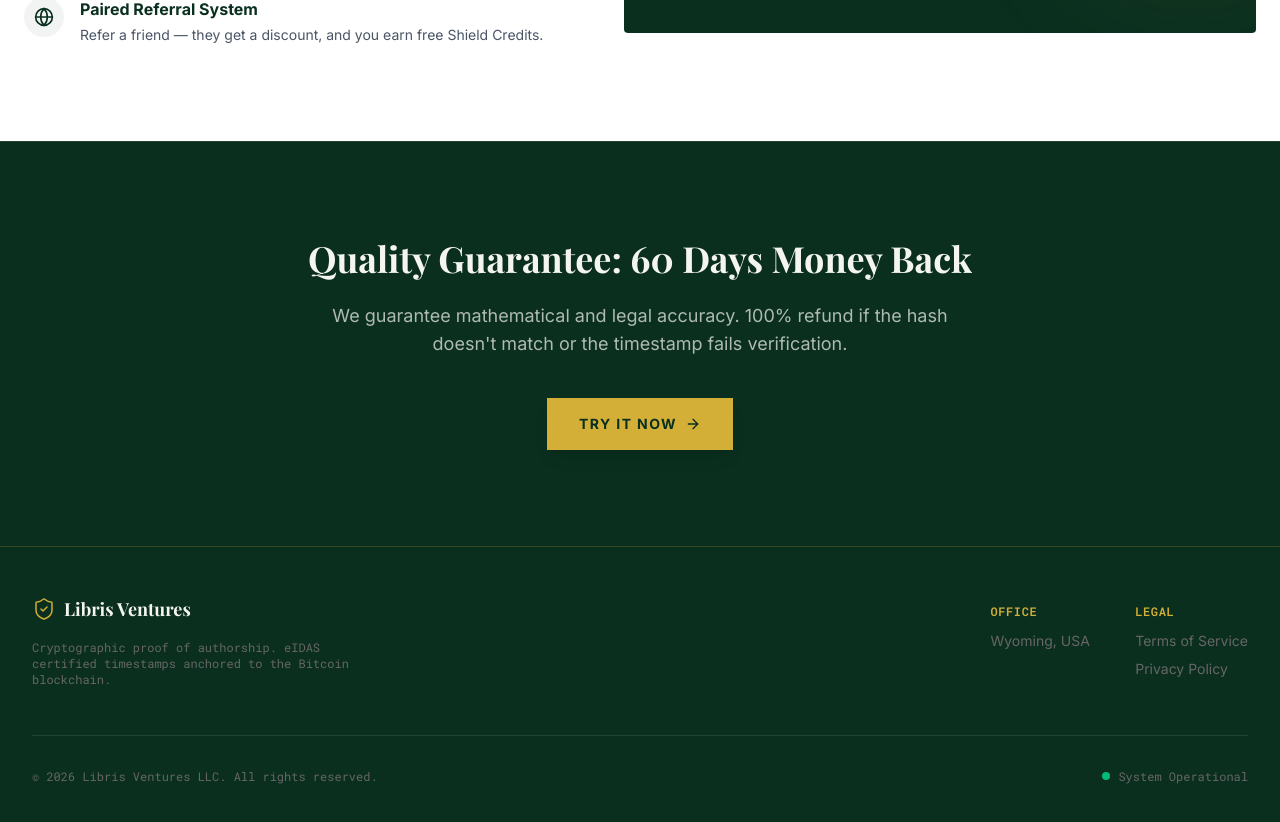
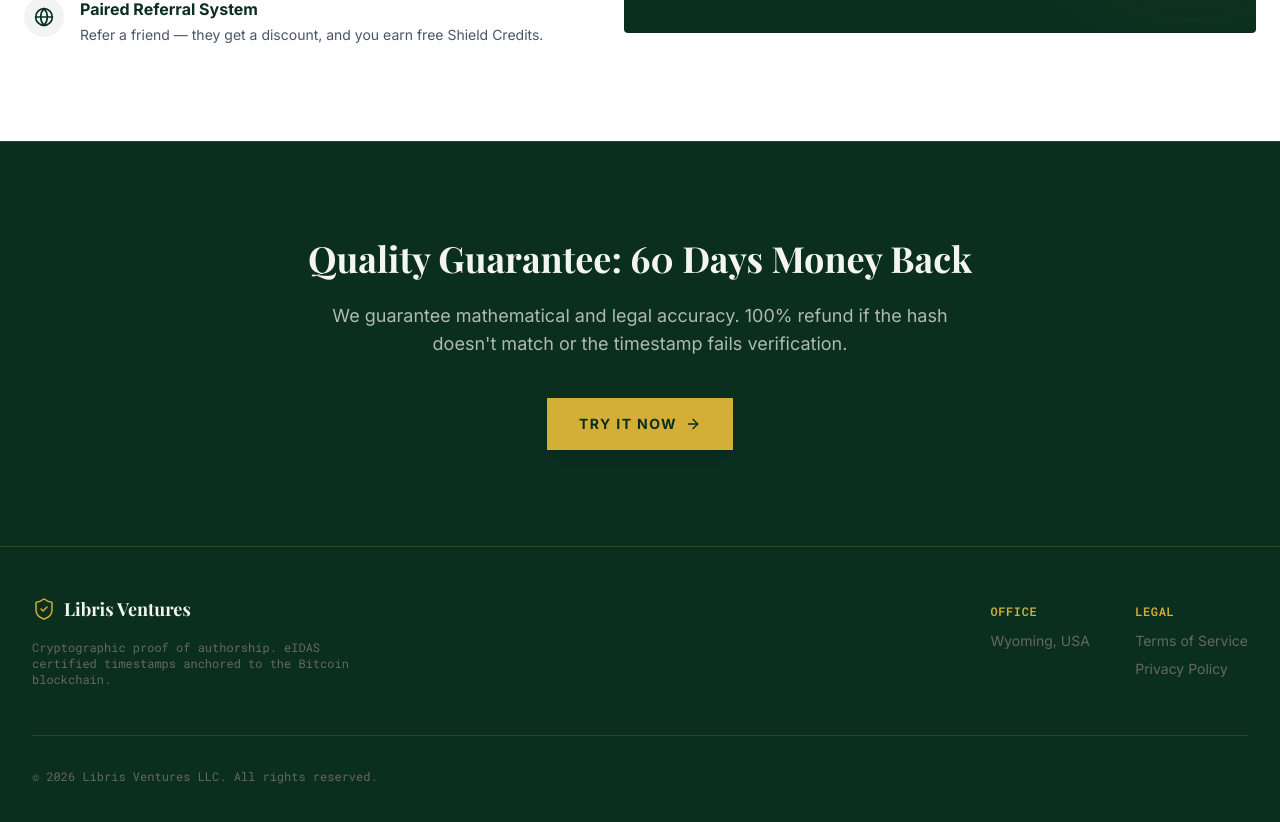
Before and after one commit to MykolaOseiko/LV2, a Next.js app: page / in a window 1280 px wide. Shown: the part 2255-3077 px from the top of the page. Built offline with nearby package versions, Linux system fonts and the light colour scheme; a web font is replaced by a local one.

Commit message:
polish: remove System Operational indicator from footer

```diff
--- a/components/footer.tsx
+++ b/components/footer.tsx
@@ -35,10 +35,6 @@ export function Footer() {
 
                 <div className="mt-12 pt-8 border-t border-white/10 flex flex-col sm:flex-row justify-between items-center gap-4 text-xs text-muted-foreground font-mono">
                     <p>&copy; {new Date().getFullYear()} Libris Ventures LLC. All rights reserved.</p>
-                    <div className="flex items-center gap-2">
-                        <span className="h-2 w-2 rounded-full bg-emerald-500 animate-pulse"></span>
-                        System Operational
-                    </div>
                 </div>
             </div>
         </footer>
```
